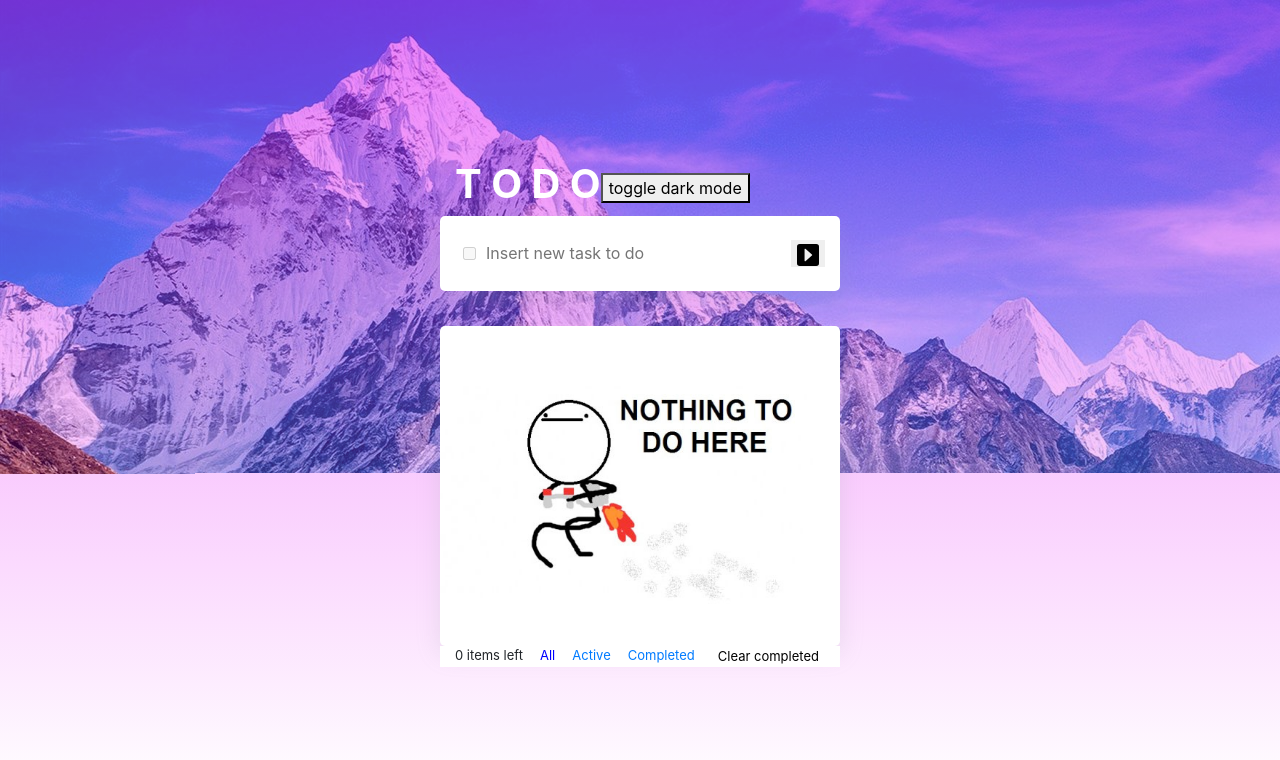
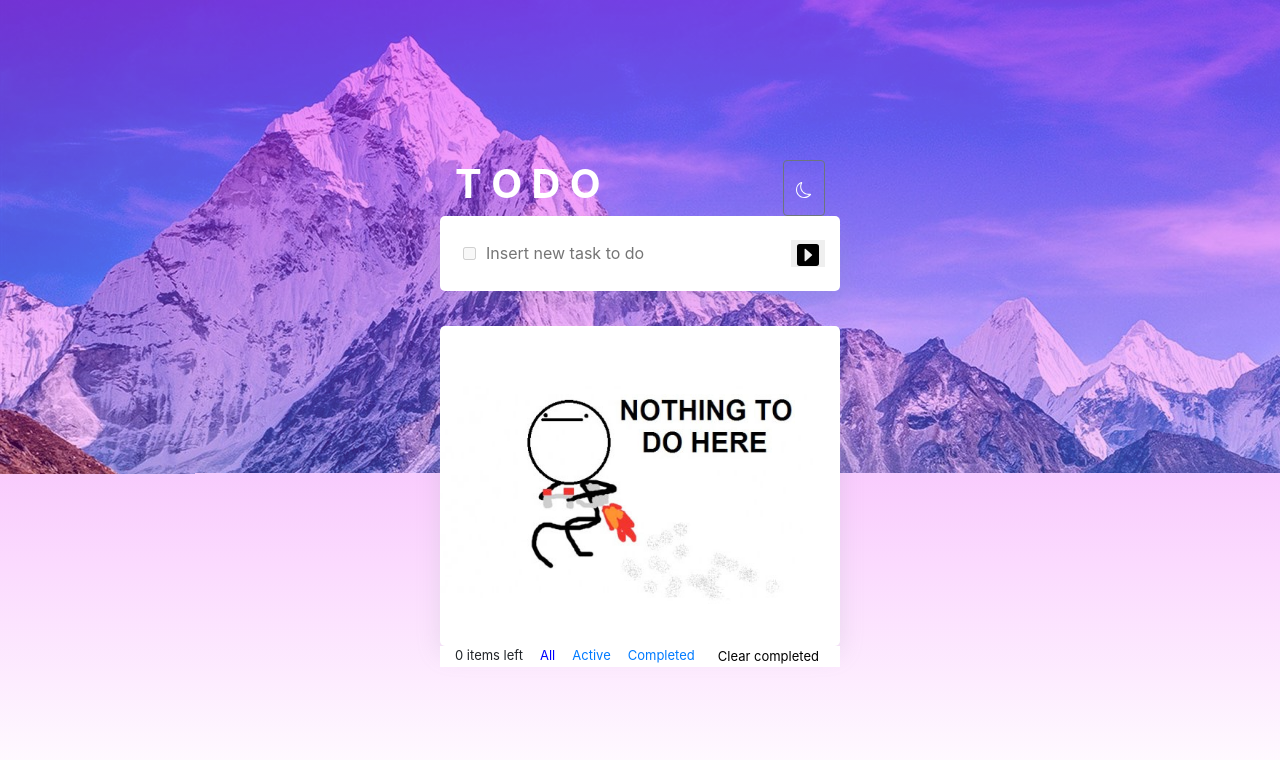
Before and after one commit to assembler-institute/reactjs-wish-list, a React (Create React App) app: page / in a window 1280 px wide. Shown: the top 760 px of the page. Built offline with nearby package versions, Linux system fonts and the light colour scheme.

Commit message:
dark mode btn style

```diff
--- a/src/components/AppHeader/AppHeader.js
+++ b/src/components/AppHeader/AppHeader.js
@@ -1,15 +1,21 @@
 import React from "react";
-
-import "./AppHeader.scss";
 
 function AppHeader() {
   return (
-    <div className="container-fluid d-flex">
+    <div className="container-fluid d-flex justify-content-between">
       <h1 className="title text-white font-weight-bold bg-transparent">
         T O D O
       </h1>
-      <button className="align-self-center" type="button">
-        toggle dark mode
+      <button type="button" className="btn btn-outline-secondary">
+        <svg
+          xmlns="http://www.w3.org/2000/svg"
+          width="16"
+          height="16"
+          fill="white"
+          viewBox="0 0 16 16"
+        >
+          <path d="M6 .278a.768.768 0 0 1 .08.858 7.208 7.208 0 0 0-.878 3.46c0 4.021 3.278 7.277 7.318 7.277.527 0 1.04-.055 1.533-.16a.787.787 0 0 1 .81.316.733.733 0 0 1-.031.893A8.349 8.349 0 0 1 8.344 16C3.734 16 0 12.286 0 7.71 0 4.266 2.114 1.312 5.124.06A.752.752 0 0 1 6 .278zM4.858 1.311A7.269 7.269 0 0 0 1.025 7.71c0 4.02 3.279 7.276 7.319 7.276a7.316 7.316 0 0 0 5.205-2.162c-.337.042-.68.063-1.029.063-4.61 0-8.343-3.714-8.343-8.29 0-1.167.242-2.278.681-3.286z" />
+        </svg>
       </button>
     </div>
   );
```
Also changed, not shown: src/components/AppHeader/AppHeader.scss (deleted).
